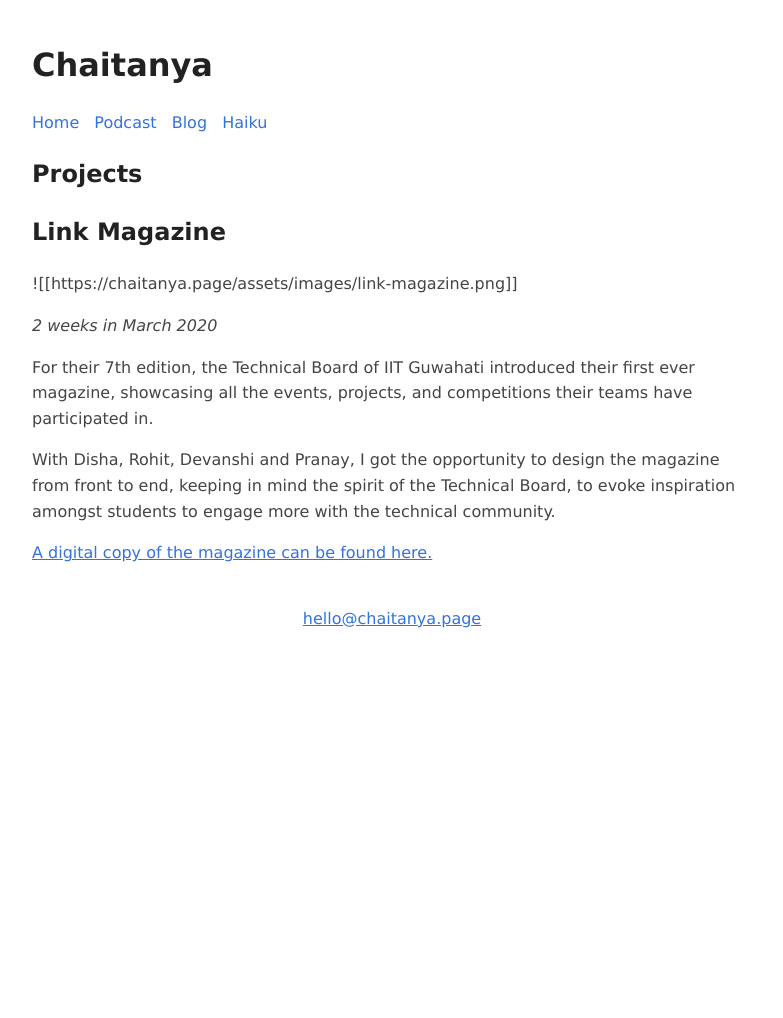
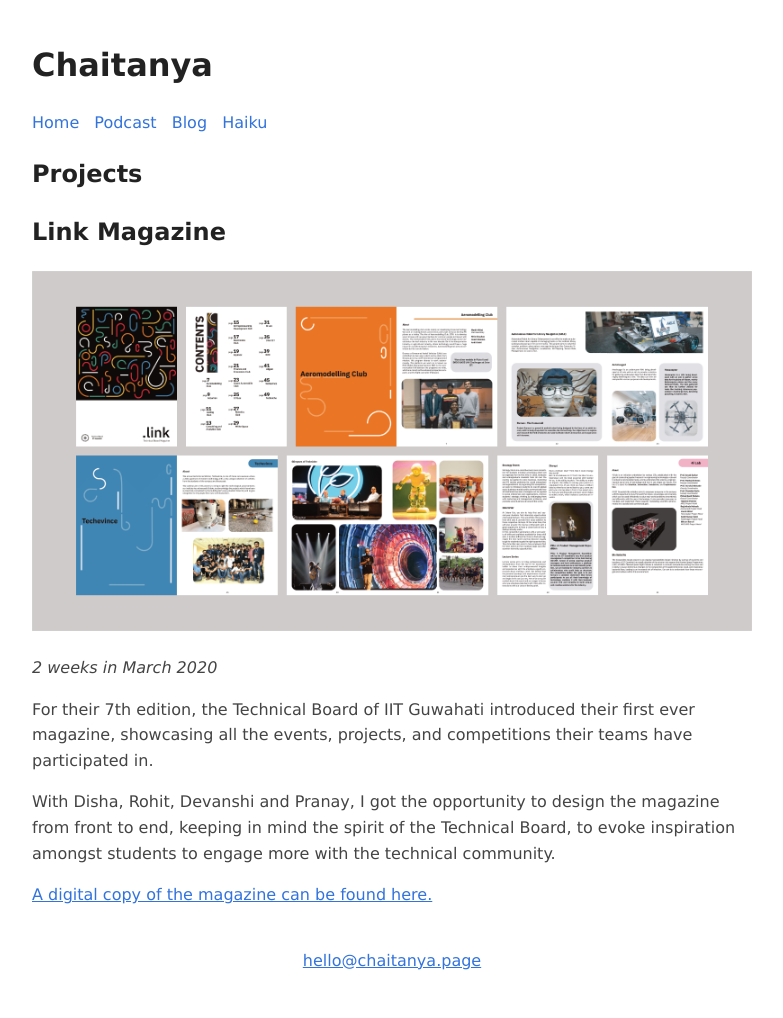
Before and after one commit to chtny/chtny.github.io, a Jekyll site: the page built from projects.md, in a window 1280 px wide. Shown: the whole page, without its empty margins (248-1031 px from the left). Built offline with Jekyll 4.4.1, drawn with Linux system fonts in a browser that asks for light colours; before the commit the page ends 900 px from its top, so only the background shows below that.

Commit message:
Update projects.md

```diff
--- a/projects.md
+++ b/projects.md
@@ -4,7 +4,7 @@ title: Projects
 permalink: /projects
 ---
 ## Link Magazine
-![[https://chaitanya.page/assets/images/link-magazine.png]]
+![12 sample pages from the Link Magazine](https://chaitanya.page/assets/images/link-magazine.png)
 
 *2 weeks in March 2020*
 
```
